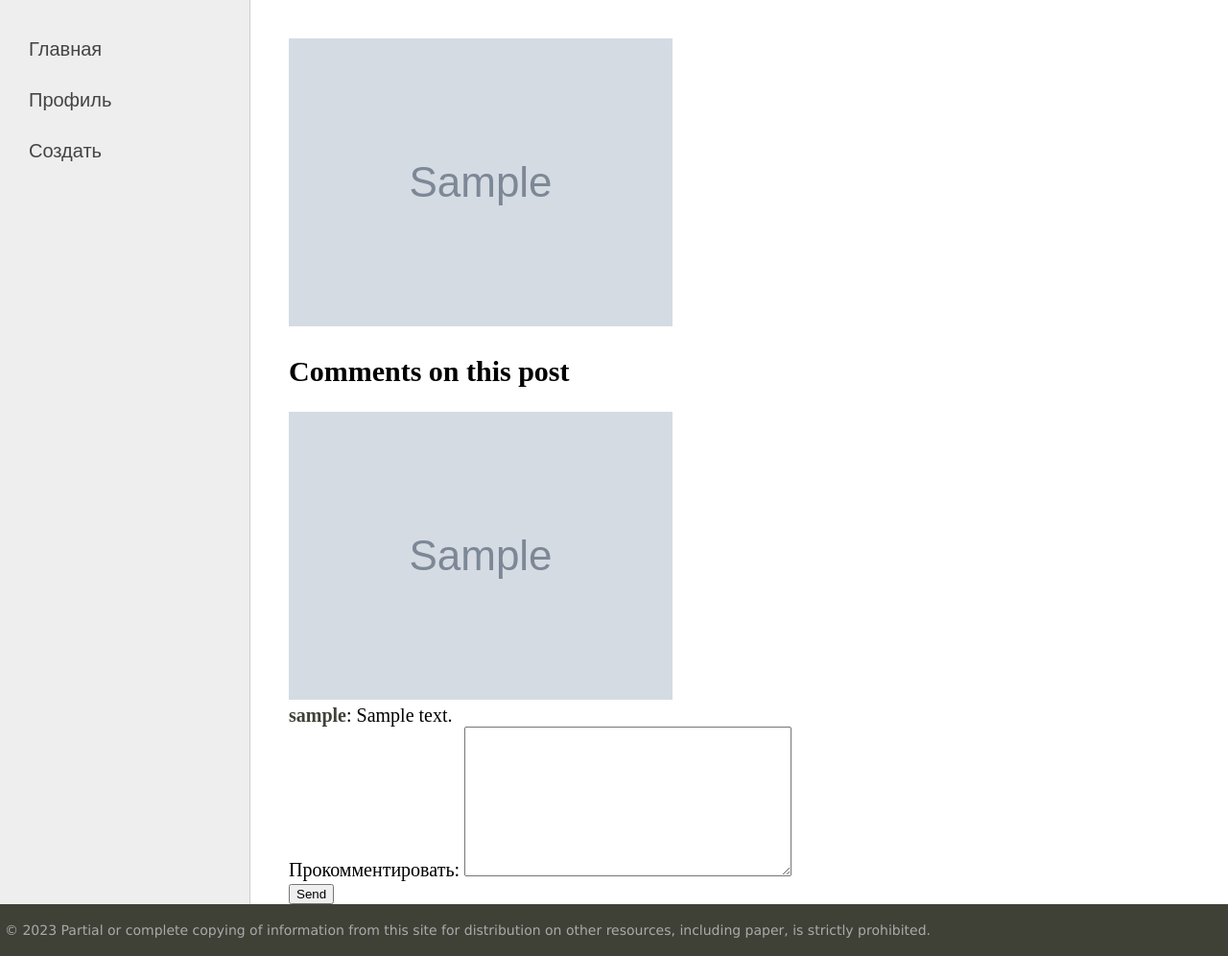
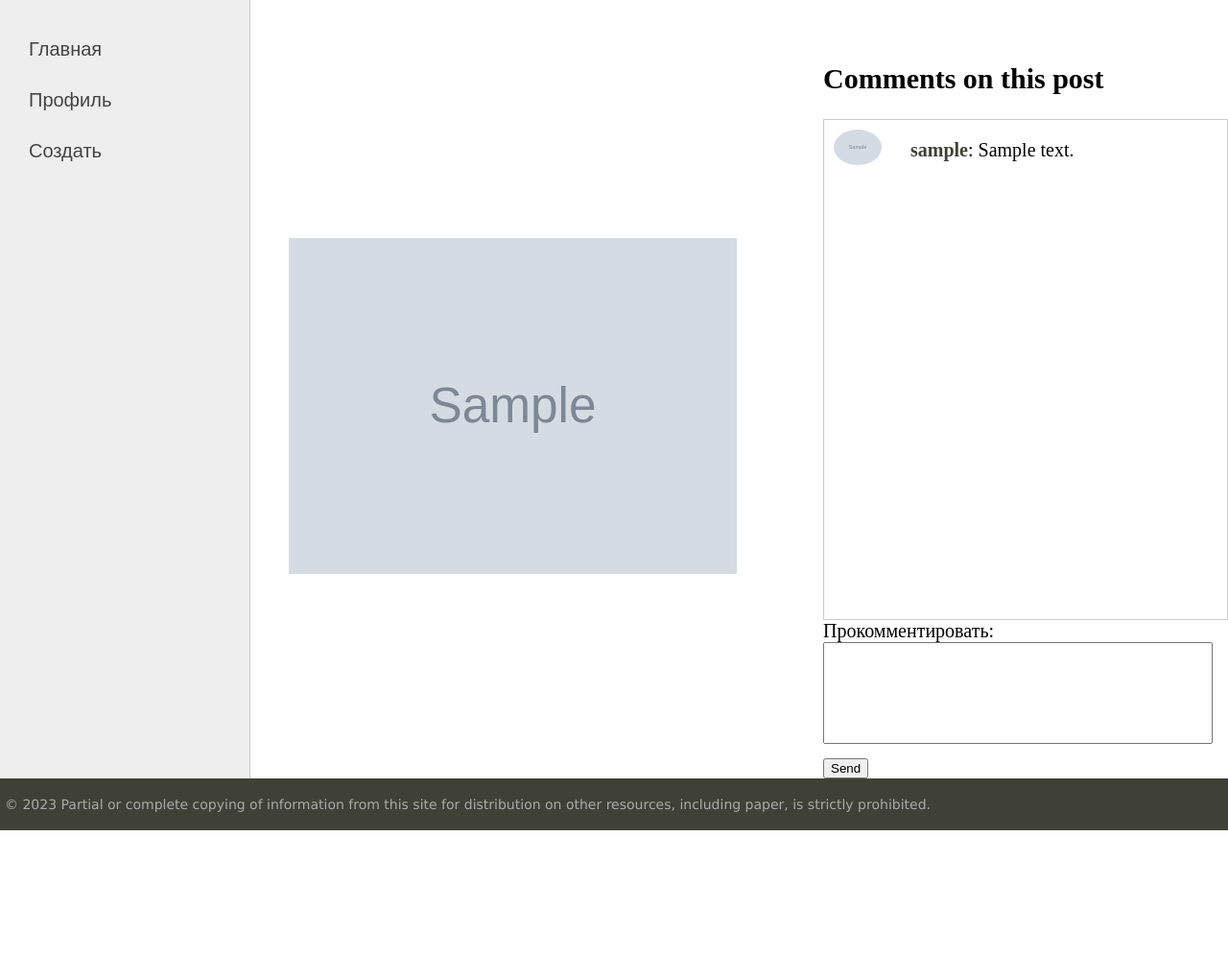
Before and after one commit to Kagaru1212/Plagigram, a Django app: page /plagigram/post/1/ in a window 1280 px wide. Shown: the whole page at 96% size. After the commit the page ends 865 px from the top, so only its background shows below. Run offline with Django 4.2, Linux system fonts and the light colour scheme; the first user in the database is signed in; tables that the repository leaves empty hold one stand-in row (Sample ...).

Commit message:
commit deploy6

```diff
--- a/app/insta/static/insta/css/styles.css
+++ b/app/insta/static/insta/css/styles.css
@@ -204,3 +204,77 @@ ul.list-articles li {
     border-bottom: none;
     display: flex;
 }
+
+.post-image-comment {
+    margin-right: 70px;
+    width: 100%;
+    max-width: 800px;
+    height: auto;
+}
+.post-details {
+    display: flex;
+}
+
+.comment-avatar {
+    width: 100%;
+    max-width: 50px;
+    height: auto;
+    border-radius: 50%;
+    overflow: hidden;
+    margin-right: 10px;
+}
+
+.comment-container {
+    display: flex;
+    align-items: center;
+    margin-bottom: 10px;
+    overflow-wrap: break-word;
+}
+
+.comment-content {
+    flex-grow: 1;
+    word-wrap: break-word;
+    white-space: pre-line;
+    display: flex;
+    align-items: flex-start;
+    flex: 1;
+}
+
+textarea#id_text {
+    width: 100%;
+    max-width: 400px;
+    height: 100px;
+    resize: none;
+}
+
+.comment-button {
+    margin-top: 10px;
+}
+
+.comment-button-container {
+    margin-top: 10px;
+}
+
+.comments-container {
+    width: 400px;
+    height: 500px;
+    overflow-y: auto;
+    border: 1px solid #ccc;
+    padding: 10px;
+}
+
+.post-details {
+    display: flex;
+    align-items: center;
+    margin-top: 10px;
+    display: flex;
+    gap: 20px;
+}
+
+.post-details svg {
+    vertical-align: middle;
+}
+
+.post-details p {
+    margin-bottom: 0;
+}
--- a/app/insta/templates/insta/comments.html
+++ b/app/insta/templates/insta/comments.html
@@ -1,4 +1,5 @@
 {% extends 'base.html' %}
+{% load static %}
 
 {% block content %}
 <div class="post-details">
@@ -17,7 +18,7 @@
                             {% if comment.user.avatar %}
                                 <img class="comment-avatar" src="{{ comment.user.avatar.url }}">
                             {% else %}
-                                <img class="comment-avatar" src="{{ default_image }}">
+                                <img class="avatar" src="{% static 'users/images/default.png' %}">
                             {% endif %}
                         </div>
                         <div class="comment-content">
--- a/app/insta/views.py
+++ b/app/insta/views.py
@@ -55,8 +55,7 @@ def post_comments(request, post_id):
     form = CommentForm()
 
     return render(request, 'insta/comments.html', {'post': post,
-                                                   'comments': comments, 'form': form, 'title': 'Post',
-                                                   'default_image': settings.DEFAULT_USER_IMAGE})
+                                                   'comments': comments, 'form': form, 'title': 'Post'})
 
 
 @login_required
--- a/app/plagigram/settings.py
+++ b/app/plagigram/settings.py
@@ -139,7 +139,7 @@ STATICFILES_DIRS = [
 ]
 
 MEDIA_URL = "/media/"
-MEDIA_ROOT = BASE_DIR / "mediafiles"
+MEDIA_ROOT = BASE_DIR / "media"
 
 # Default primary key field type
 # https://docs.djangoproject.com/en/4.2/ref/settings/#default-auto-field
@@ -158,6 +158,5 @@ AUTHENTICATION_BACKENDS = [
     'users.authentication.EmailAuthBackend',
 ]
 
-DEFAULT_USER_IMAGE = MEDIA_URL + 'defaults_image/default.png'
 
 CSRF_TRUSTED_ORIGINS = ["http://localhost"]
--- a/app/users/templates/users/profile.html
+++ b/app/users/templates/users/profile.html
@@ -1,4 +1,5 @@
 {% extends 'base.html' %}
+{% load static %}
 
 {% block content %}
 <h1 class="profile">{{user.username}} | <a href="{% url 'users:logout' %}">Выйти</a></h1>
@@ -14,7 +15,7 @@
             {% if user.avatar %}
                 <img class="avatar" src="{{ user.avatar.url }}">
             {% else %}
-                <img class="avatar" src="{{ default_image }}">
+                <img class="avatar" src="{% static 'users/images/default.png' %}">
             {% endif %}
         </div>
 
--- a/app/users/templates/users/user_profile.html
+++ b/app/users/templates/users/user_profile.html
@@ -1,4 +1,5 @@
 {% extends 'base.html' %}
+{% load static %}
 
 {% block content %}
 <h1 class="profile">{{ profile_user.username }}</h1>
@@ -8,7 +9,7 @@
         {% if profile_user.avatar %}
             <img class="avatar" src="{{ profile_user.avatar.url }}">
         {% else %}
-            <img class="avatar" src="{{ default_image }}">
+            <img class="avatar" src="{% static 'users/images/default.png' %}">
         {% endif %}
     </div>
 
--- a/app/users/views.py
+++ b/app/users/views.py
@@ -29,7 +29,6 @@ class ProfileUser(LoginRequiredMixin, UpdateView):
     template_name = 'users/profile.html'
     extra_context = {
         'title': "Профиль пользователя",
-        'default_image': settings.DEFAULT_USER_IMAGE,
     }
 
     def get_success_url(self):
@@ -46,5 +45,4 @@ def user_profile(request, username):
     is_owner = request.user == profile_user
 
     return render(request, 'users/user_profile.html',
-                  {'profile_user': profile_user, 'is_owner': is_owner,
-                   'default_image': settings.DEFAULT_USER_IMAGE, 'title': "Профиль пользователя"})
+                  {'profile_user': profile_user, 'is_owner': is_owner,'title': "Профиль пользователя"})
--- a/docker-compose.prod.yml
+++ b/docker-compose.prod.yml
@@ -12,7 +12,7 @@ services:
       - 8000
     volumes:
       - static_volume:/home/app/web/staticfiles
-      - media_volume:/home/app/web/mediafiles
+      - media_volume:/home/app/web/media
     depends_on:
        - pgdb
     networks:
@@ -33,7 +33,7 @@ services:
     build: ./nginx
     volumes:
       - static_volume:/home/app/web/staticfiles
-      - media_volume:/home/app/web/mediafiles
+      - media_volume:/home/app/web/media
     ports:
       - "80:80"
     depends_on:
```
Also changed, not shown: app/static/users/images/default.png (renamed from app/static/defaults_image/default.png), 4 other files.
